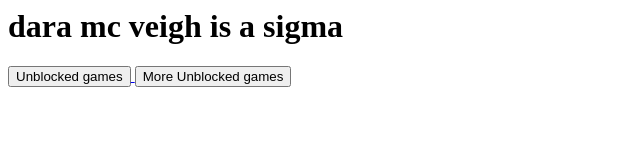
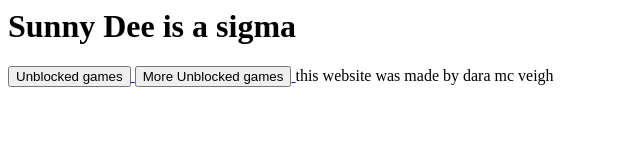
Before and after one commit to sunny-dee-71/sigma, a plain HTML site: page index.html in a window 1280 px wide. Shown: the whole page, without its empty margins (0-640 px from the left). Drawn offline with Linux system fonts and the light colour scheme.

Commit message:
Update index.html

```diff
--- a/index.html
+++ b/index.html
@@ -1,5 +1,5 @@
 <title>skibbidy</title>
-<h1>dara mc veigh is a sigma</h1>
+<h1>Sunny Dee is a sigma</h1>
 
 
 <a href="https://of.com">
@@ -9,3 +9,5 @@
 <a href="https://pornhub.com">
   <button>More Unblocked games</button>
 </a>
+
+<h99>this website was made by dara mc veigh</h99>
```
